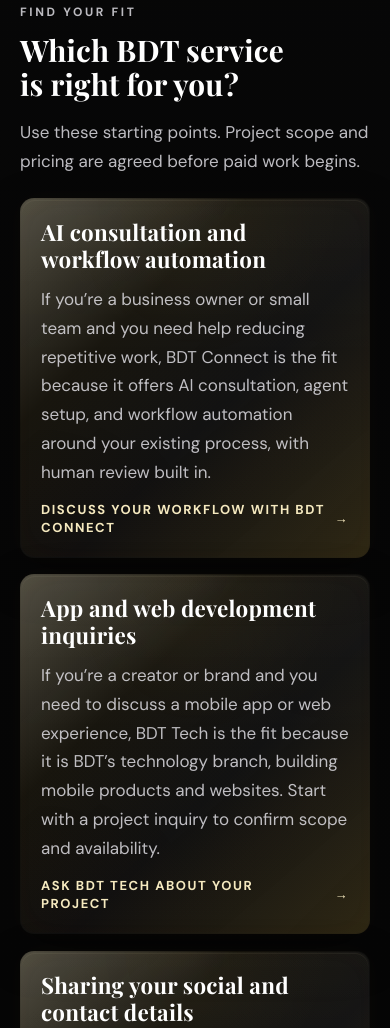
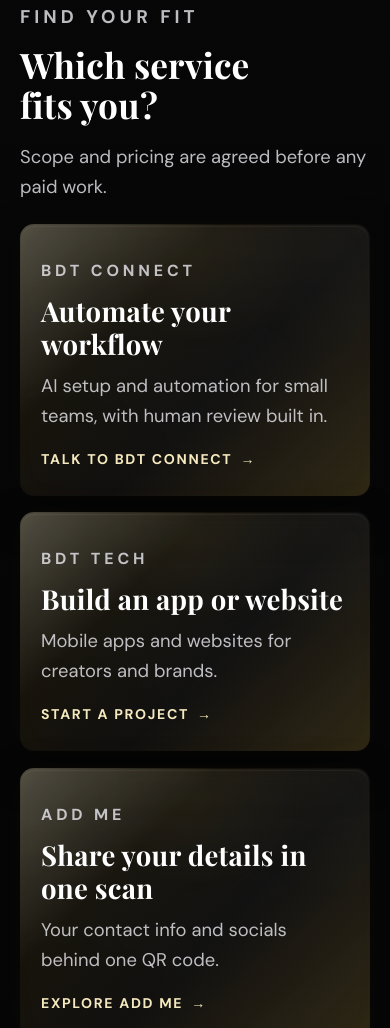
Before and after one commit to iket72183-collab/BDT-Website-Hosting, a plain HTML site: page index.html in a window 390 px wide. Shown: the part 4349-5377 px from the top of the page. Drawn offline with nearby package versions, Linux system fonts and the light colour scheme; a web font is replaced by a local one.

Commit message:
Simplify the Find your fit section and enlarge its mobile type (#33)
Shorten each service card to a label, title, one line, and button, and
increase the section's font sizes on phones for readability.

Co-authored-by: Claude Opus 5.5 <noreply@anthropic.com>

```diff
--- a/assets/site.css
+++ b/assets/site.css
@@ -1632,3 +1632,33 @@ textarea:focus-visible {
   line-height: 1.6;
   margin: 12px 0 18px;
 }
+
+/* ── Find your fit: larger, easier-to-read type on phones ── */
+@media (max-width: 640px) {
+  #service-fit .section-heading h2 {
+    font-size: 2.2rem;
+  }
+
+  #service-fit .section-heading p {
+    font-size: 1.15rem;
+    line-height: 1.6;
+  }
+
+  #service-fit .service-card .eyebrow {
+    font-size: 1rem;
+    letter-spacing: 0.24em;
+  }
+
+  #service-fit .service-card h3 {
+    font-size: 1.72rem;
+  }
+
+  #service-fit .service-card p:not(.eyebrow) {
+    font-size: 1.15rem;
+    line-height: 1.6;
+  }
+
+  #service-fit .service-card .text-link {
+    font-size: 0.88rem;
+  }
+}
--- a/index.html
+++ b/index.html
@@ -44,7 +44,7 @@
   <link rel="preconnect" href="https://fonts.googleapis.com" />
   <link rel="preconnect" href="https://fonts.gstatic.com" crossorigin />
   <link href="https://fonts.googleapis.com/css2?family=DM+Sans:wght@400;500;600;700&family=Playfair+Display:ital,wght@0,500;0,700;1,500&display=swap" rel="stylesheet" />
-  <link rel="stylesheet" href="./assets/site.css?v=20261019-aeo" />
+  <link rel="stylesheet" href="./assets/site.css?v=20261121-fit" />
   <link rel="stylesheet" href="./assets/cinematic.css?v=20261024" />
   <link rel="stylesheet" href="./assets/polish.css?v=20261121-contact" />
   <script type="application/ld+json">
@@ -298,23 +298,26 @@
     <section class="section" id="service-fit" aria-labelledby="service-fit-title">
       <div class="section-heading reveal">
         <p class="eyebrow">Find your fit</p>
-        <h2 id="service-fit-title">Which BDT service is right for you?</h2>
-        <p>Use these starting points. Project scope and pricing are agreed before paid work begins.</p>
+        <h2 id="service-fit-title">Which service fits you?</h2>
+        <p>Scope and pricing are agreed before any paid work.</p>
       </div>
       <div class="service-grid">
         <article class="service-card reveal-card">
-          <h3>AI consultation and workflow automation</h3>
-          <p>If you’re a business owner or small team and you need help reducing repetitive work, BDT Connect is the fit because it offers AI consultation, agent setup, and workflow automation around your existing process, with human review built in.</p>
-          <a class="text-link" href="/connect/">Discuss your workflow with BDT Connect</a>
+          <p class="eyebrow">BDT Connect</p>
+          <h3>Automate your workflow</h3>
+          <p>AI setup and automation for small teams, with human review built in.</p>
+          <a class="text-link" href="/connect/">Talk to BDT Connect</a>
         </article>
         <article class="service-card reveal-card">
-          <h3>App and web development inquiries</h3>
-          <p>If you’re a creator or brand and you need to discuss a mobile app or web experience, BDT Tech is the fit because it is BDT’s technology branch, building mobile products and websites. Start with a project inquiry to confirm scope and availability.</p>
-          <a class="text-link" href="#contact">Ask BDT Tech about your project</a>
+          <p class="eyebrow">BDT Tech</p>
+          <h3>Build an app or website</h3>
+          <p>Mobile apps and websites for creators and brands.</p>
+          <a class="text-link" href="#contact">Start a project</a>
         </article>
         <article class="service-card reveal-card">
-          <h3>Sharing your social and contact details</h3>
-          <p>If you’re a creator or professional and you need to share your contact details and social handles in one scan, BDT’s Add Me is the fit because its digital social card brings those details together behind a personal QR code.</p>
+          <p class="eyebrow">Add Me</p>
+          <h3>Share your details in one scan</h3>
+          <p>Your contact info and socials behind one QR code.</p>
           <a class="text-link" href="/add-me/">Explore Add Me</a>
         </article>
       </div>
```
